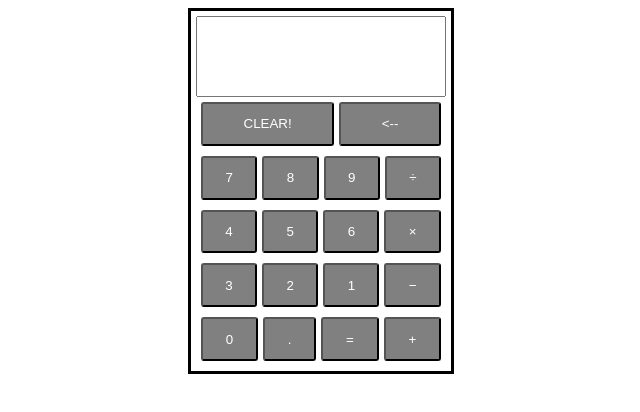
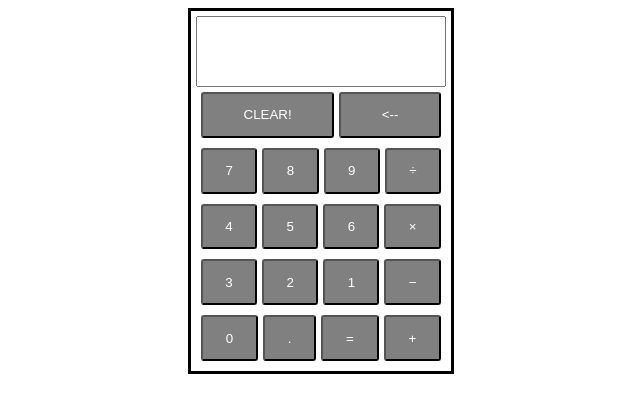
Before and after one commit to SKYWVRD/javascript-calculator, a plain HTML site: page index.html in a window 1280 px wide. Shown: the whole page, without its empty margins (319-959 px from the left). Drawn offline with Linux system fonts and the light colour scheme.

Commit message:
Add custom digital font

```diff
--- a/style.css
+++ b/style.css
@@ -1,3 +1,8 @@
+@font-face {
+    font-family: calculatorFont;
+    src: url(./fonts/digital-7-font/Digital7Mono-B1g5.ttf)
+}
+
 .main-container {
     display: flex;
     align-items: center;
@@ -15,9 +20,12 @@
 }
 
 .display-screen {
+    font-family: "calculatorFont";
     direction: rtl;
     align-self: stretch;
-    height: 75px;
+    height: 65px;
+    line-height: 65px;
+    font-size: x-large;
 }
 
 
```
Also changed, not shown: fonts/digital-7-font/Digital7-1e1Z.ttf (added), fonts/digital-7-font/Digital7Italic-RBM3.ttf (added), fonts/digital-7-font/Digital7Mono-B1g5.ttf (added), fonts/digital-7-font/Digital7Monoitalic-8xKz.ttf (added), fonts/digital-7-font/misc/readme.txt (added).
